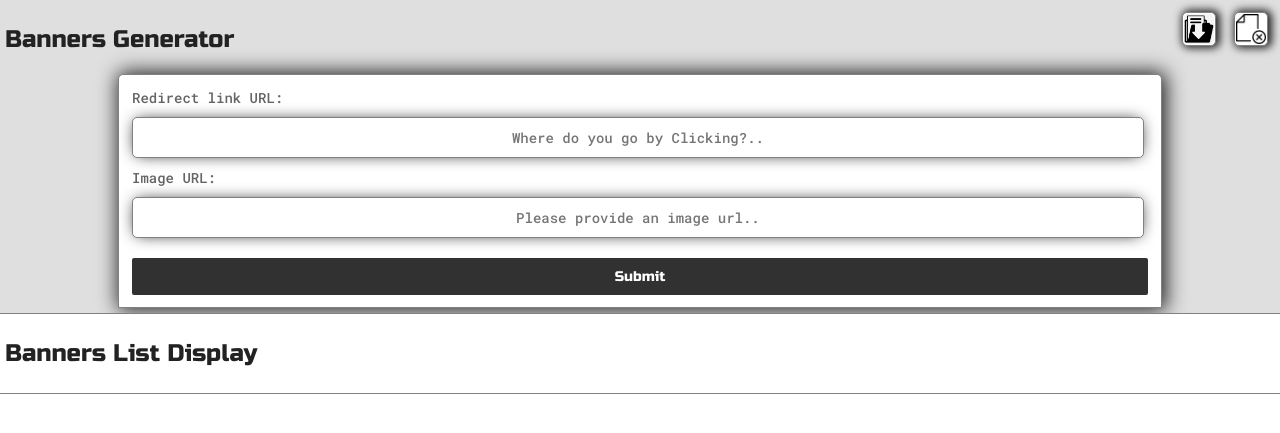
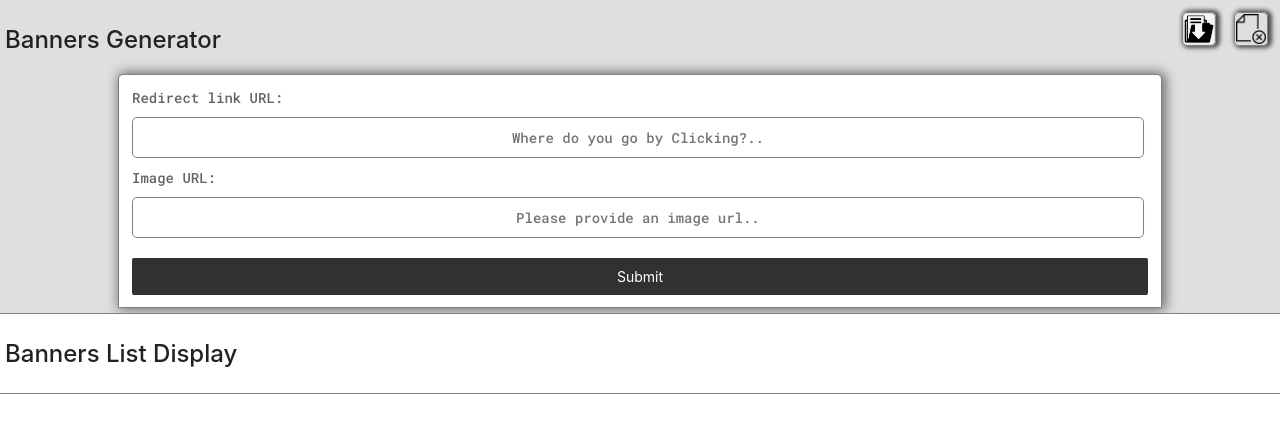
Before and after one commit to kap70tomer/BannersApp, a PHP site: page / in a window 1280 px wide. Shown: the top 433 px of the page. Run offline with PHP 8.4, Linux system fonts and the light colour scheme.

Commit message:
updated styles

```diff
--- a/Styles.css
+++ b/Styles.css
@@ -40,7 +40,7 @@ h5,
 h6,
 strong {
     color: var(--mainText);
-    font-family: 'Russo One', sans-serif;
+    font-family: -apple-system, BlinkMacSystemFont, 'Segoe UI', Roboto, Oxygen, Ubuntu, Cantarell, 'Open Sans', 'Helvetica Neue', sans-serif;
     font-weight: 500;
 }
 
@@ -61,8 +61,8 @@ strong {
     background-color: var(--seconderyColor);
     border: 1px solid var(--borderColor);
     border-radius: 5px 5px 0 0;
-    -webkit-box-shadow: 2px 0px 20px 2px rgba(0, 0, 0, 0.86);
-    box-shadow: 2px 0px 20px 2px rgba(0, 0, 0, 0.86);
+    -webkit-box-shadow: 2px 0px 12px 2px rgba(0, 0, 0, 0.555);
+    box-shadow: 2px 0px 12px 2px rgba(0, 0, 0, 0.507);
     margin: 0 auto;
     display: flex;
     flex-direction: column;
@@ -105,7 +105,7 @@ strong {
     margin: 1px;
     padding: 1px;
     border-radius: 5px;
-    background-color: #fff;
+    background: none;
 
 }
 button{
@@ -123,8 +123,8 @@ button{
     border: 1px solid var(--borderColor);
     font-size: 14px;
     text-align: center;
-    -webkit-box-shadow: 0px 0px 16px -4px #000000;
-    box-shadow: 0px 0px 16px -4px #000000;
+    -webkit-box-shadow: 0px 0px 4px -4px #00000071;
+    box-shadow: 0px 0px 4px -4px #0000008e;
 }
 
 
@@ -136,7 +136,7 @@ button{
     color: #fff;
     background-color: var(--btnColor);
     border: none;
-    font-family: 'Russo One', sans-serif;
+    font-family: -apple-system, BlinkMacSystemFont, 'Segoe UI', Roboto, Oxygen, Ubuntu, Cantarell, 'Open Sans', 'Helvetica Neue', sans-serif;
     border-radius: 2px;
     cursor: pointer;
 }
@@ -158,8 +158,8 @@ input {
 
 img{
     margin: 15px;
-    -webkit-box-shadow: 2px 0px 8px 2px rgba(0, 0, 0, 0.86);
-    box-shadow: 2px 0px 8px 2px rgba(0, 0, 0, 0.86);
+    -webkit-box-shadow: 2px 0px 4px 2px rgba(0, 0, 0, 0.61);
+    box-shadow: 2px 0px 4px 2px rgba(0, 0, 0, 0.664);
     border: 1px solid var(--borderColor);
 }
 .nav{
@@ -183,8 +183,8 @@ img{
     cursor: pointer;
     padding: 15px;
     border-radius: 5px;
-    -webkit-box-shadow: 2px 0px 20px 2px rgba(0, 0, 0, 0.86);
-    box-shadow: 2px 0px 20px 2px rgba(0, 0, 0, 0.86);
+    -webkit-box-shadow: 0px 2px 2px rgba(0, 0, 0, 0.575);
+    box-shadow:  0px 2px 2px rgba(0, 0, 0, 0.568);
   }
 
   #topBtn:hover {
```
